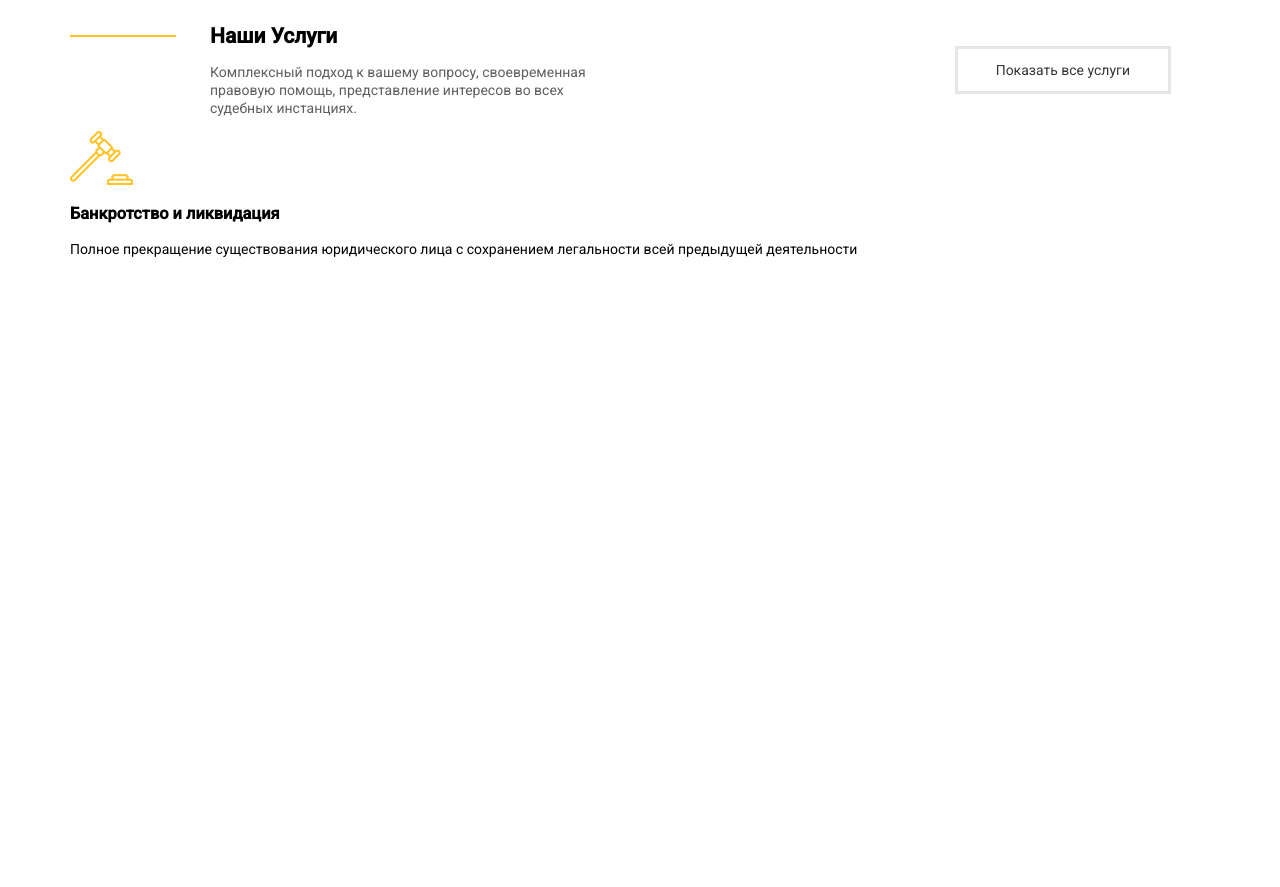
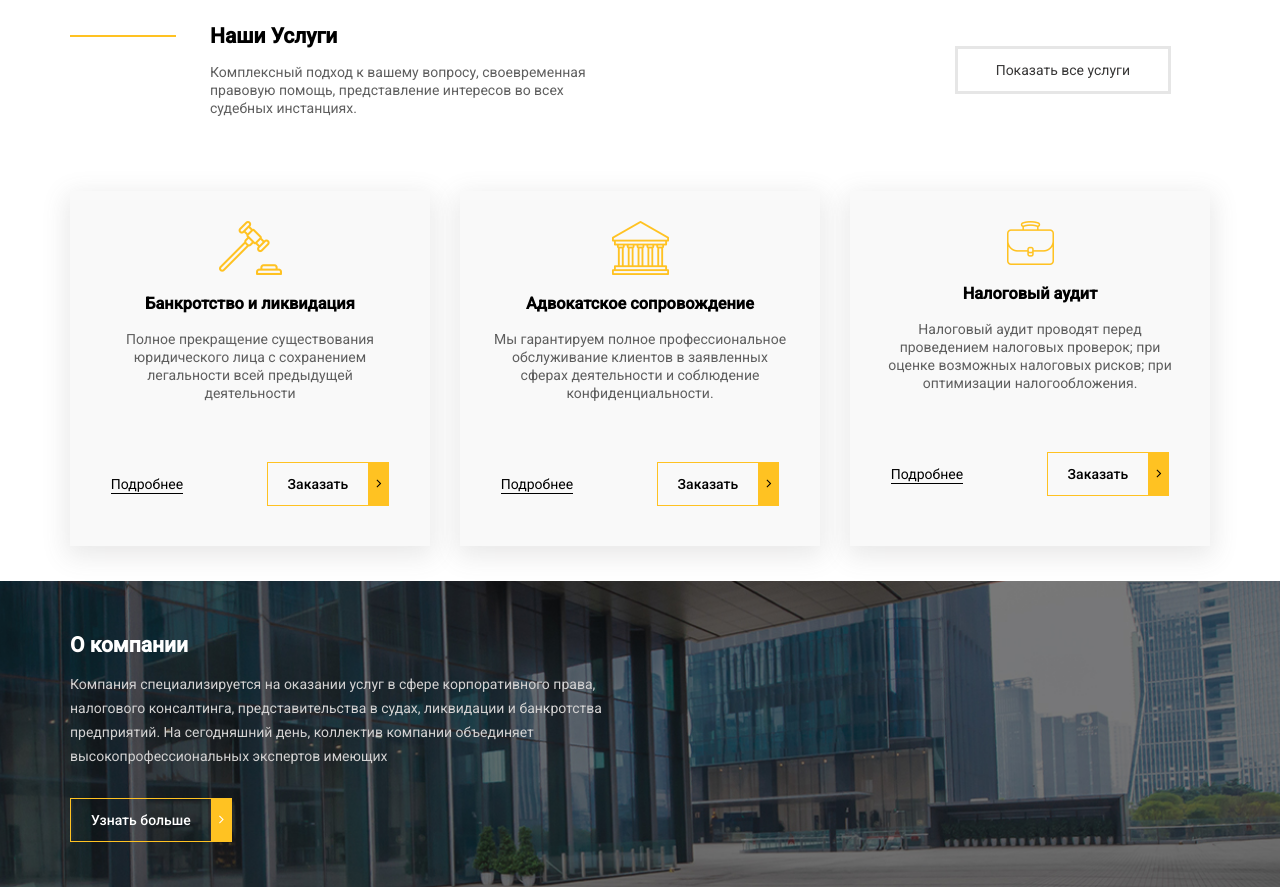
Before and after one commit to vladian95/layout, a website: page app/index.html in a window 1280 px wide. Shown: the part 680-1567 px from the top of the page. Before the commit the page ends 952 px from the top, so only its background shows below. Drawn offline with nearby package versions, Linux system fonts and the light colour scheme; files that its build step writes are made by us from their sources; files whose address does not match are found by name.

Commit message:
added services

```diff
--- a/app/index.html
+++ b/app/index.html
@@ -83,13 +83,49 @@
                 </div>
                 <a class="services__top-btn" href="#">Показать все услуги</a>
             </div>
+
             <div class="services__items">
                 <div class="services__item">
                     <img src="images/services1.png" alt="#">
-                    <h3>Банкротство и ликвидация</h3>
-                    <p>Полное прекращение существования юридического лица с сохранением легальности всей предыдущей деятельности</p>
+                    <h3 class="services__item-title">Банкротство и ликвидация</h3>
+                    <p class="services__item-text">Полное прекращение существования юридического лица с сохранением легальности всей предыдущей деятельности</p>
+                    <div class="services__links">
+                        <a class="services__link" href="#">Подробнее</a>
+                        <button class="main__btn">Заказать</button>
+                    </div>
+                </div>
+                <div class="services__item">
+                    <img src="images/services2.png" alt="#">
+                    <h3 class="services__item-title">Адвокатское сопровождение</h3>
+                    <p class="services__item-text">Мы гарантируем полное профессиональное обслуживание клиентов в заявленных сферах деятельности и соблюдение
+                        конфиденциальности.</p>
+                    <div class="services__links">
+                        <a class="services__link" href="#">Подробнее</a>
+                        <button class="main__btn">Заказать</button>
+                    </div>
+                </div>
+                <div class="services__item">
+                    <img src="images/services3.png" alt="#">
+                    <h3 class="services__item-title">Налоговый аудит</h3>
+                    <p class="services__item-text">Налоговый аудит проводят перед проведением налоговых проверок; при оценке возможных налоговых рисков; при оптимизации налогообложения.</p>
+                    <div class="services__links">
+                        <a class="services__link" href="#">Подробнее</a>
+                        <button class="main__btn">Заказать</button>
+                    </div>
                 </div>
             </div>
+        </div>
+    </section>
+    <section class="company" style="background-image: url(images/companybg.jpg);">
+        <div class="container">
+            <h2 class="company__title">
+                О компании
+            </h2>
+            <div class="company__text">
+                Компания специализируется на оказании услуг в сфере корпоративного права, налогового консалтинга, представительства в судах, ликвидации и банкротства предприятий. На сегодняшний день, коллектив компании объединяет
+                высокопрофессиональных экспертов имеющих
+            </div>
+            <button class="main__btn">Узнать больше</button>
         </div>
     </section>
 
--- a/app/scss/style.scss
+++ b/app/scss/style.scss
@@ -160,6 +160,7 @@
     .description{
         padding-left: 140px;
         position: relative;
+        max-width: 520px;
         &::before{
             content: '';
             position: absolute;
@@ -182,3 +183,46 @@
         margin-right: 39px;
     }
 }
+.services__items{
+    margin-top: 60px;
+    display: flex;
+    justify-content: space-between;
+}
+.services__item{
+    max-width: 360px;
+    text-align: center;
+    background-color: #f9f9f9;
+    box-shadow: 0px 7px 24.3px 2.7px rgba(91, 89, 89, 0.14);
+    padding: 30px 0px 40px;
+    margin-bottom: 35px;
+    .services__item-text{
+        color: #5e5e5e;
+        padding: 0px 30px;
+        margin-bottom: 60px;
+    }
+    .services__links{
+
+        button{
+            margin-left: 40px;
+            color: #000;
+        }
+        .services__link{
+            margin-right: 40px;
+            color: #000;
+            border-bottom: 1px solid #000;
+        }
+    }
+}
+.company{
+    background-repeat: no-repeat;
+    background-size: cover;
+    background-position: center;
+    padding: 38px 0px 45px;
+    color: #fff;
+    .company__text{
+        max-width: 544px;
+        line-height: 24px;
+        color: #d3d2d2;
+        margin-bottom: 30px;
+    }
+}
```
Also changed, not shown: app/images/companybg.jpg (added).
